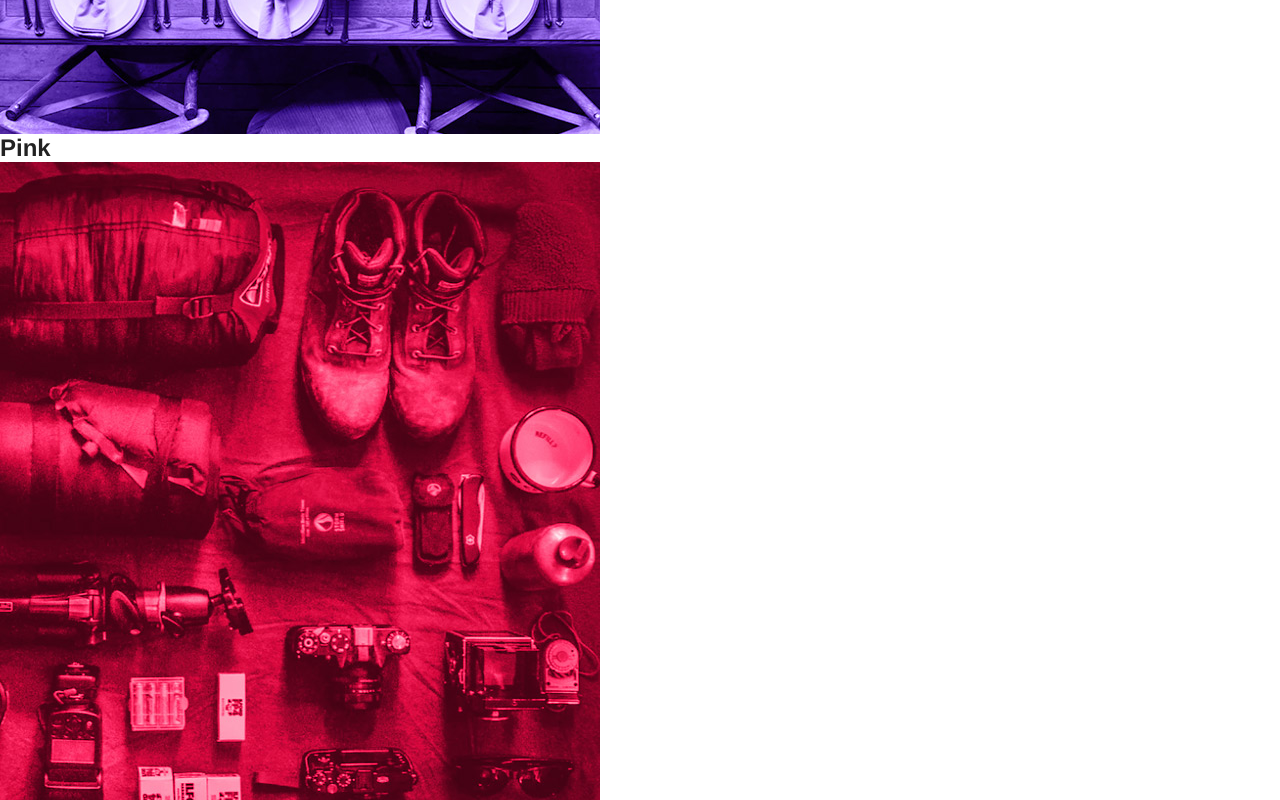
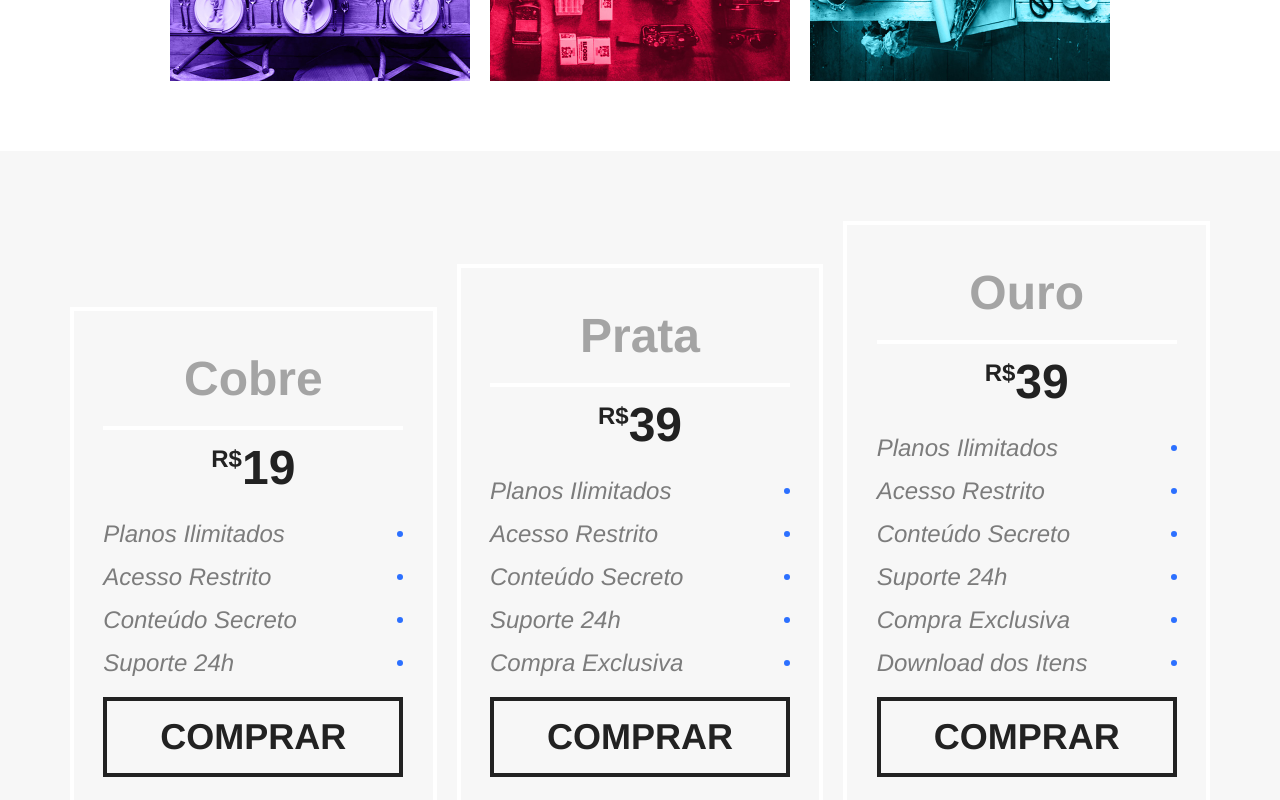
Before and after one commit to MaykonSilva2017/flexblog, a plain HTML site: page index.html in a window 1280 px wide. Shown: the part 1640-2440 px from the top of the page. Drawn offline with Linux system fonts and the light colour scheme.

Commit message:
atualizacao

```diff
--- a/css/style.css
+++ b/css/style.css
@@ -107,3 +107,181 @@ img {
 }
 
 /* Sobre */
+
+.sobre{
+    border-top: 2px solid #2c70ff;
+    border-bottom: 2px solid #2c70ff;
+    max-width: 960px;
+    margin: 0 auto;
+    padding: 60px 0;
+    display: flex;
+    flex-wrap: wrap;
+
+}
+
+.sobre-info{
+    flex: 2 1 300px;
+    margin: 0 10px;
+}
+
+.sobre-info h1{
+    font-size: 3em;
+    margin-bottom: .5em;
+}
+
+.sobre-info p{
+    font-size: 1.25em;
+    line-height: 1.4;
+    margin-bottom: 1em;
+    color: #7c7c7c;
+}
+
+.sobre-img{
+
+
+    flex: 1 1 160px;
+    margin: 0 10px;
+}
+
+/* Produtos */
+
+.produtos{
+    max-width: 960px;
+    margin: 60px auto;
+}
+
+.produtos h1{
+    font-size: 3em;
+    margin: 0 10px 60px 10px;
+}
+
+.produtos-container{
+    display: flex;
+    flex-wrap: wrap;
+    align-items: flex-end;
+}
+.produtos-item{
+
+    flex: 1 1 175px;
+    margin: 10px;
+}
+
+.produtos-item h2{
+    font-size: 3em;
+    color: #a4a4a4;
+    background-color: #f7f7f7;
+    padding: 60px 20px;
+}
+
+.purple{
+    border-top: 8px solid #ae81ff;
+}
+
+.pink{
+    border-top: 8px solid #f9265e;
+}
+
+.blue{
+    border-top: 8px solid #6629eb;
+}
+
+/* Preços */
+
+
+.preco{
+    background-color: #f7f7f7;
+    padding: 60px;
+    display: flex;
+    flex-wrap: wrap;
+    align-items: flex-end;
+
+}
+
+.preco-item{
+    flex: 1;
+    border: 4px solid white;
+    padding: 20px;
+    margin: 10px;
+    min-width: 260px;
+}
+
+.preco-item h2{
+
+    font-size: 3em;
+    color: #a4a4a4;
+    text-align: center;
+    margin-top: 20px;
+
+}
+
+.preco-item span{
+    max-width: 300px;
+    margin: 20px auto;
+    display: block;
+    font-size: 3em;
+    text-align: center;
+    font-weight: bold;
+    padding: 10px 0 5px 0;
+    border-top: 4px solid white;
+
+}
+
+.preco-item sup{
+    font-size: 1.5rem;
+}
+
+.preco-item ul{
+
+    max-width: 300px;
+    margin: 20px auto;
+    font-size: 1.5em;
+    font-style: italic;
+    color: #7c7c7c;
+}
+
+.preco-item li{
+    display: flex;
+    justify-content: space-between;
+    align-items: center;
+    margin-bottom: 15px;
+}
+
+.preco-item li::after{
+
+    content: '';
+    display: block;
+    width: 6px;
+    height: 6px;
+    background: #2c70ff;
+    border-radius: 50%;
+}
+
+.preco-item a{
+    max-width: 300px;
+    display: block;
+    margin: 20px auto;
+    border: 4px solid;
+    color: #222222;
+    text-transform: uppercase;
+    font-weight: bold;
+    font-size: 2.25em;
+    padding: 15px 0;
+    text-align: center;
+}
+
+@media (max-width:800px){
+    .preco{
+        padding-left: 10px;
+        padding-right: 10px;
+    }
+
+    .preco .preco-item:nth-child(3){
+        order: -2;
+
+    }
+
+    .preco .preco-item:nth-child(2){
+        order: -1;
+
+    }
+}
```
